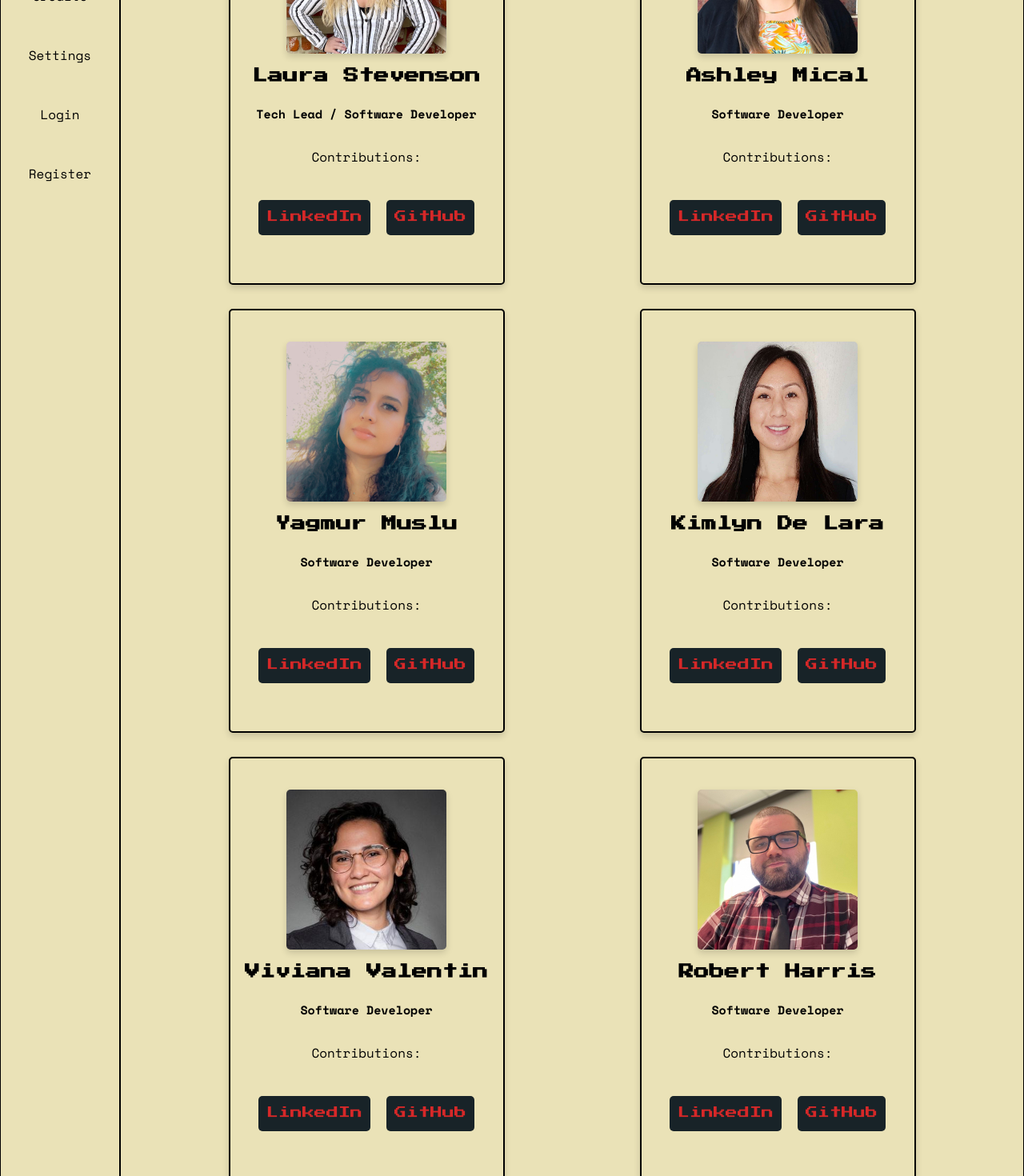
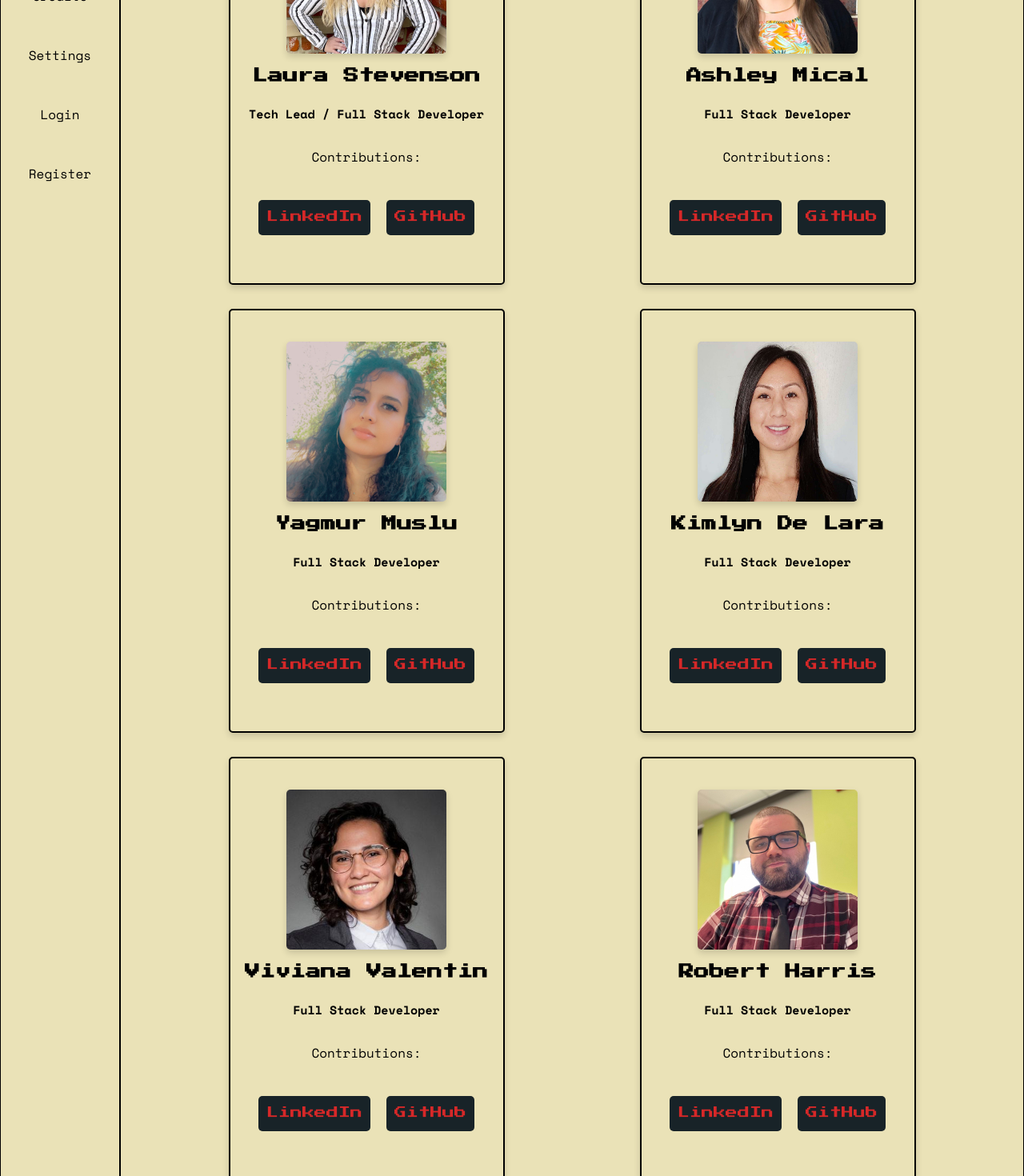
Before and after one commit to LauraJStevenson/bugwars-healer-frontend, a Vue app: page /credits in a window 1280 px wide. Shown: the part 460-1930 px from the top of the page at 80% size. Built offline with nearby package versions, Linux system fonts and the light colour scheme; no server answers.

Commit message:
update credits page with titles

```diff
--- a/src/views/CreditsView.vue
+++ b/src/views/CreditsView.vue
@@ -30,7 +30,7 @@
       <div class="individual-card">
         <img class="card-photo" src="../../public/images/laura-img.jpg" />
         <h1>Laura Stevenson</h1>
-        <h3>Tech Lead / Software Developer</h3>
+        <h3>Tech Lead / Full Stack Developer</h3>
         <p class="contribution">Contributions:</p>
         <ul>
           <li>
@@ -45,7 +45,7 @@
       <div class="individual-card">
         <img class="card-photo" src="../../public/images/ashley-img.jpg" />
         <h1>Ashley Mical</h1>
-        <h3>Software Developer</h3>
+        <h3>Full Stack Developer</h3>
         <p class="contribution">Contributions:</p>
         <ul>
           <li>
@@ -58,7 +58,7 @@
       <div class="individual-card">
         <img class="card-photo" src="../../public/images/yagmur-img.jpg" />
         <h1>Yagmur Muslu</h1>
-        <h3>Software Developer</h3>
+        <h3>Full Stack Developer</h3>
         <p class="contribution">Contributions:</p>
         <ul>
           <li>
@@ -71,7 +71,7 @@
       <div class="individual-card">
         <img class="card-photo" src="../../public/images/kimlyn-img.jpg" />
         <h1>Kimlyn De Lara</h1>
-        <h3>Software Developer</h3>
+        <h3>Full Stack Developer</h3>
         <p class="contribution">Contributions:</p>
         <ul>
           <li>
@@ -86,7 +86,7 @@
       <div class="individual-card">
         <img class="card-photo" src="../../public/images/viv-img.jpg" />
         <h1>Viviana Valentin</h1>
-        <h3>Software Developer</h3>
+        <h3>Full Stack Developer</h3>
         <p class="contribution">Contributions:</p>
         <ul>
           <li>
@@ -101,7 +101,7 @@
       <div class="individual-card">
         <img class="card-photo" src="../../public/images/rob-img.jpg" />
         <h1>Robert Harris</h1>
-        <h3>Software Developer</h3>
+        <h3>Full Stack Developer</h3>
         <p class="contribution">Contributions:</p>
         <ul>
           <li>
```
